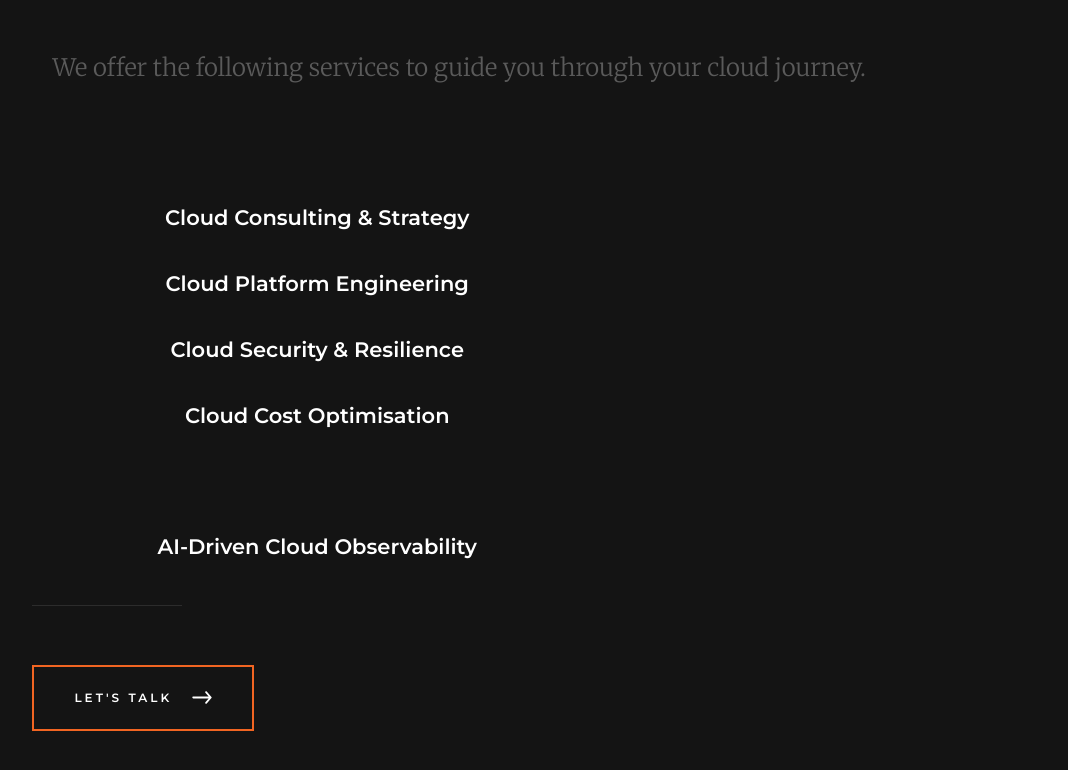
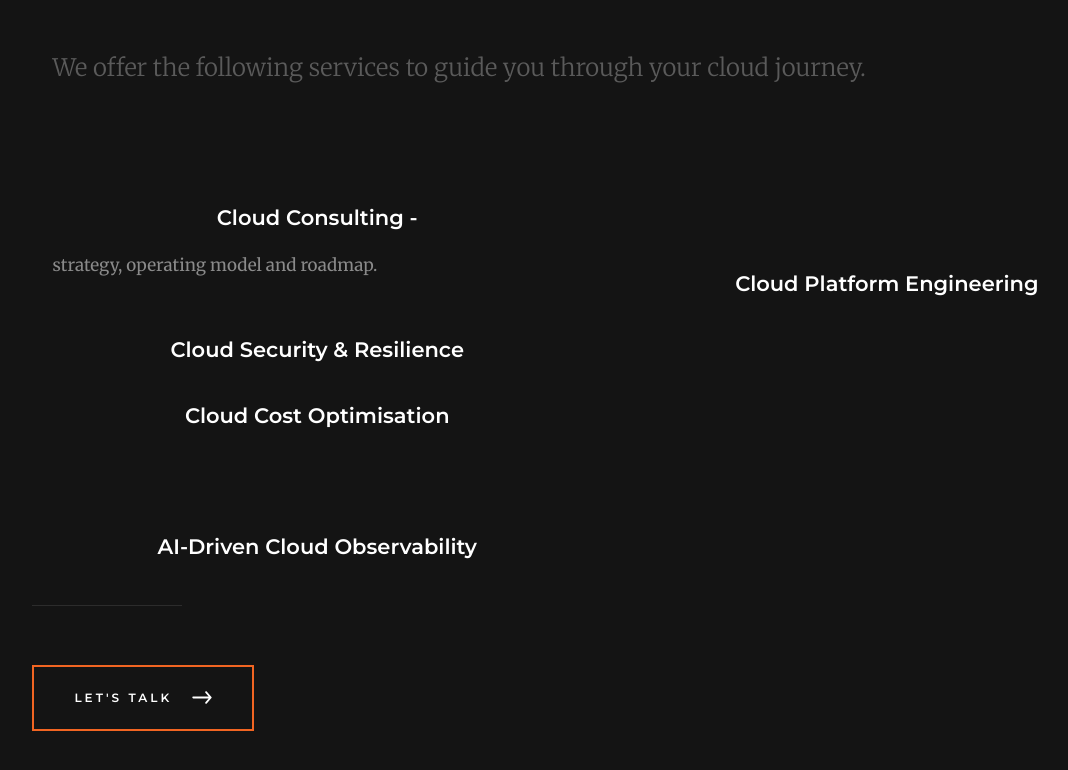
Before and after one commit to jaffoosolutions/jaffoosolutions.github.io, a plain HTML site: page index.html in a window 1280 px wide. Shown: the part 2397-3167 px from the top of the page, without its empty margins (38-1106 px from the left). Drawn offline with Linux system fonts and the light colour scheme.

Commit message:
Update index.html

```diff
--- a/index.html
+++ b/index.html
@@ -160,7 +160,7 @@
 
         <div class="row services-list block-1-2">
             <div class="col-block" data-aos="fade-up">
-                <h4 align="center">Cloud Consulting & Strategy</h4>
+                <h4 align="center">Cloud Consulting - </h4><p>strategy, operating model and roadmap.</p>
             </div>
             <br><br>
             <div class="col-block" data-aos="fade-up">
```
